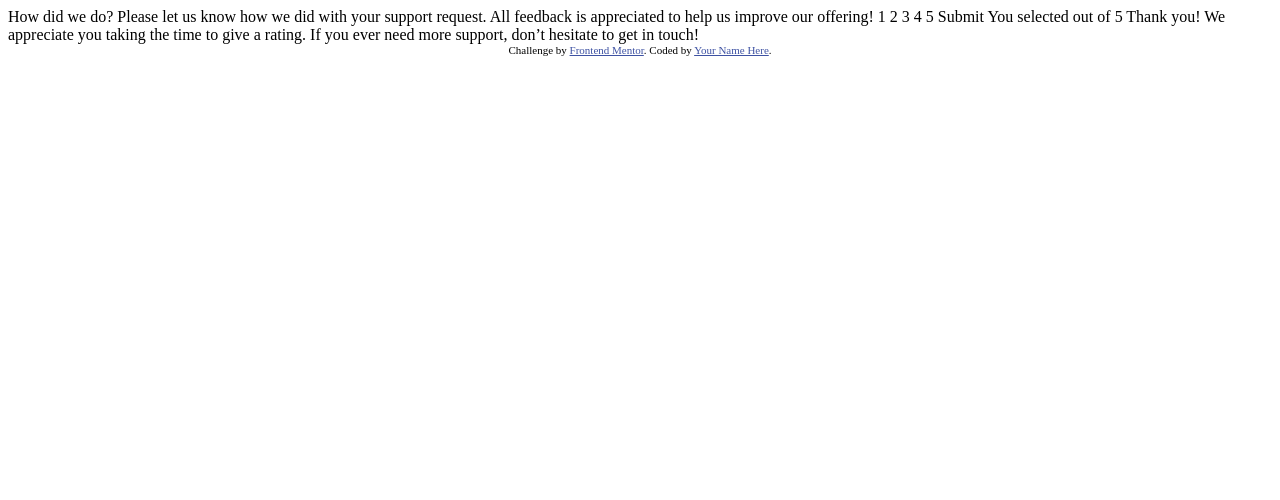
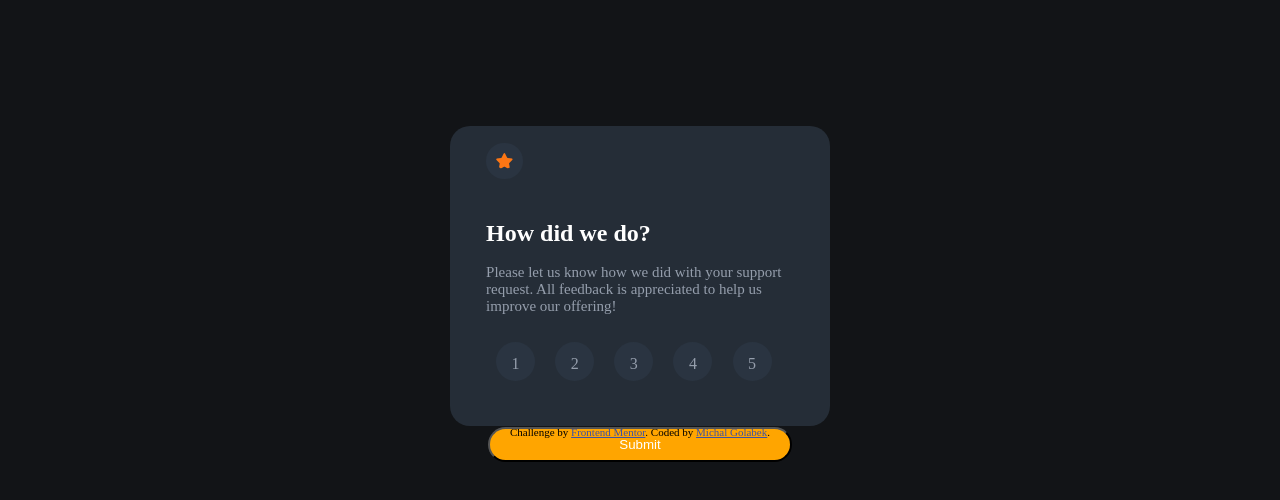
Before and after one commit to 2578344/Frontend-Mentor-Solutions, a plain HTML site: page 2.Interactive_Rating_Component/interactive-rating-component-main/index.html in a window 1280 px wide. Drawn offline with Linux system fonts and the light colour scheme.

Commit message:
added and implemented css global variables and fixed ratings div so elements now are in-line and more circular

```diff
--- a/2.Interactive_Rating_Component/interactive-rating-component-main/index.html
+++ b/2.Interactive_Rating_Component/interactive-rating-component-main/index.html
@@ -13,37 +13,46 @@
     .attribution { font-size: 11px; text-align: center; }
     .attribution a { color: hsl(228, 45%, 44%); }
   </style>
+  <link rel="stylesheet" href="styles/styles.css">
 </head>
 <body>
 
   <!-- Rating state start -->
+  <div class="main-rating-container">
+    <div class="star-img">
+      <img src = "images/icon-star.svg" alt="Icon star"/>
+    </div>
+    <div class="text-container">
+      <h2>How did we do?</h2>
 
-  How did we do?
-
-  Please let us know how we did with your support request. All feedback is appreciated
-  to help us improve our offering!
-
-  1 2 3 4 5
-
-  Submit
-
+      <p>Please let us know how we did with your support request. All feedback is appreciated
+      to help us improve our offering!</p>
+    </div>
+    <div class="ratings">
+      <span>1</span>
+      <span>2</span>
+      <span>3</span>
+      <span>4</span>
+      <span>5</span>
+    </div>
+    <button class="submit-button">Submit</button>
+  </div>
   <!-- Rating state end -->
 
   <!-- Thank you state start -->
 
-  You selected <!-- Add rating here --> out of 5
-
+  <!--
   Thank you!
 
   We appreciate you taking the time to give a rating. If you ever need more support,
   don’t hesitate to get in touch!
-
+  -->
   <!-- Thank you state end -->
 
 
   <div class="attribution">
     Challenge by <a href="https://www.frontendmentor.io?ref=challenge" target="_blank">Frontend Mentor</a>.
-    Coded by <a href="#">Your Name Here</a>.
+    Coded by <a href="#">Michal Golabek</a>.
   </div>
 </body>
 </html>
--- /dev/null
+++ b/2.Interactive_Rating_Component/interactive-rating-component-main/styles/styles.css
@@ -0,0 +1,71 @@
+/* google fonts */
+@import url('https://fonts.googleapis.com/css2?family=Fraunces:opsz,wght@9..144,700&family=Montserrat:wght@500&family=Overpass:wght@400;700&display=swap');
+
+:root {
+    --orange: hsl(25, 97%, 53%);
+    --white: hsl(0, 0%, 100%);
+    --light-grey: hsl(217, 12%, 63%);
+    --medium-grey: hsl(216, 12%, 54%);
+    --dark-blue: hsl(213, 19%, 18%);
+    --very-dark-blue: hsl(216, 12%, 8%);
+}
+
+body {
+    background-color: var(--very-dark-blue);
+}
+
+.main-rating-container {
+    height: 300px;
+    width: 380px;
+    margin: auto;
+    margin-top: 10%;
+    background-color: var(--dark-blue);
+    border-radius: 20px;
+}
+
+.main-rating-container * {
+    margin: 5%;
+}
+
+.star-img img{
+    padding: 10px;
+    border-radius: 20px;
+    background-color: hsl(214, 21%, 21%);
+}
+
+
+p {
+    font-size: 15px;
+    color: var(--light-grey);
+}
+
+.text-container h2 {
+    color: white;
+}
+
+.ratings {
+    margin-left: 10%;
+}
+
+.ratings * {
+    height: 13px;
+    width: 13px;
+    padding: 13px;
+    border-radius: 50%;
+    background-color: hsl(214, 21%, 21%);
+    color: var(--light-grey);
+    display: inline-block;
+    text-align: center;
+    margin: 2.5%;
+
+}
+
+
+.submit-button {
+    width: 80%;
+    padding: 8px;
+    margin-left: 10%;
+    border-radius: 20px;
+    background-color: orange;
+    color: white;
+}
```
